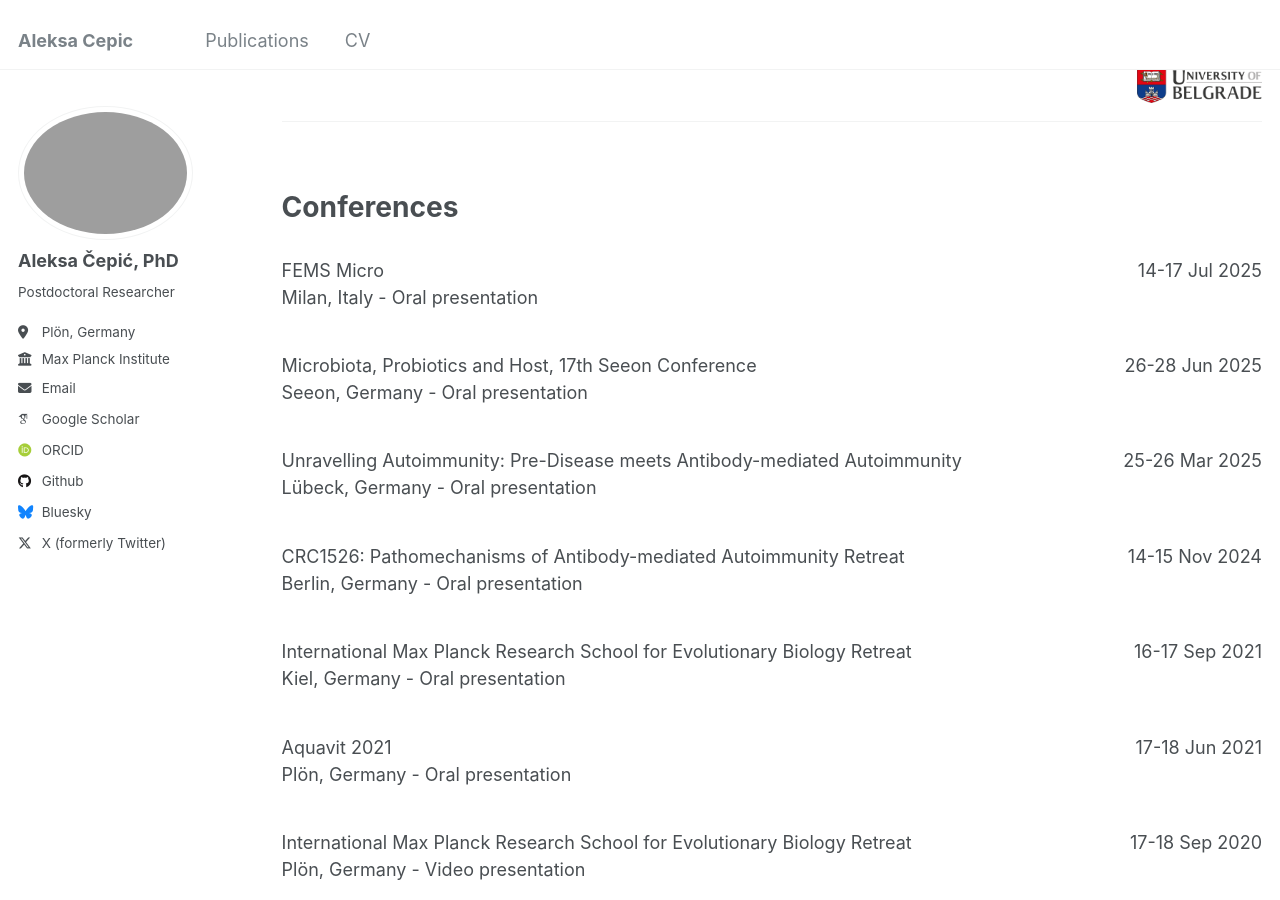
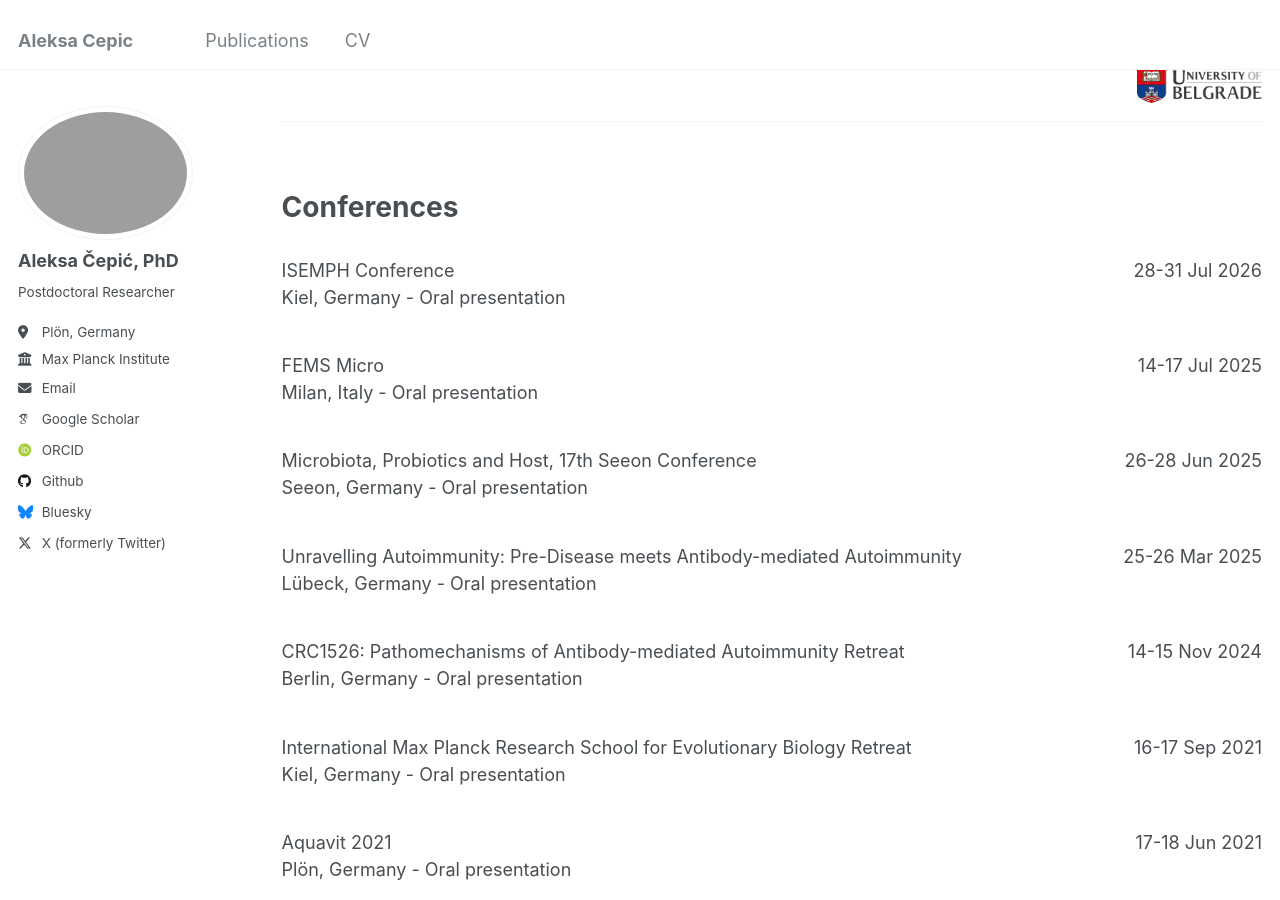
Before and after one commit to drcepic/drcepic.github.io, a Jekyll site: the page built from _pages/cv.md, in a window 1280 px wide and 900 px high, scrolled down 1250 px. Built offline with Jekyll 4.4.1, drawn with Linux system fonts in a browser that asks for light colours; some web fonts are replaced.

Commit message:
Update cv.md

```diff
--- a/_pages/cv.md
+++ b/_pages/cv.md
@@ -137,6 +137,15 @@ Conferences
 
 <div style="display: flex; gap: 10px;">
   <div style="flex: 7; text-align: left;">
+    <p>ISEMPH Conference<br> Kiel, Germany - Oral presentation</p>
+  </div>
+  <div style="flex: 2; text-align: right;">
+    <p>28-31 Jul 2026</p>
+  </div>
+</div>
+
+<div style="display: flex; gap: 10px;">
+  <div style="flex: 7; text-align: left;">
     <p>FEMS Micro<br> Milan, Italy - Oral presentation</p>
   </div>
   <div style="flex: 2; text-align: right;">
```
